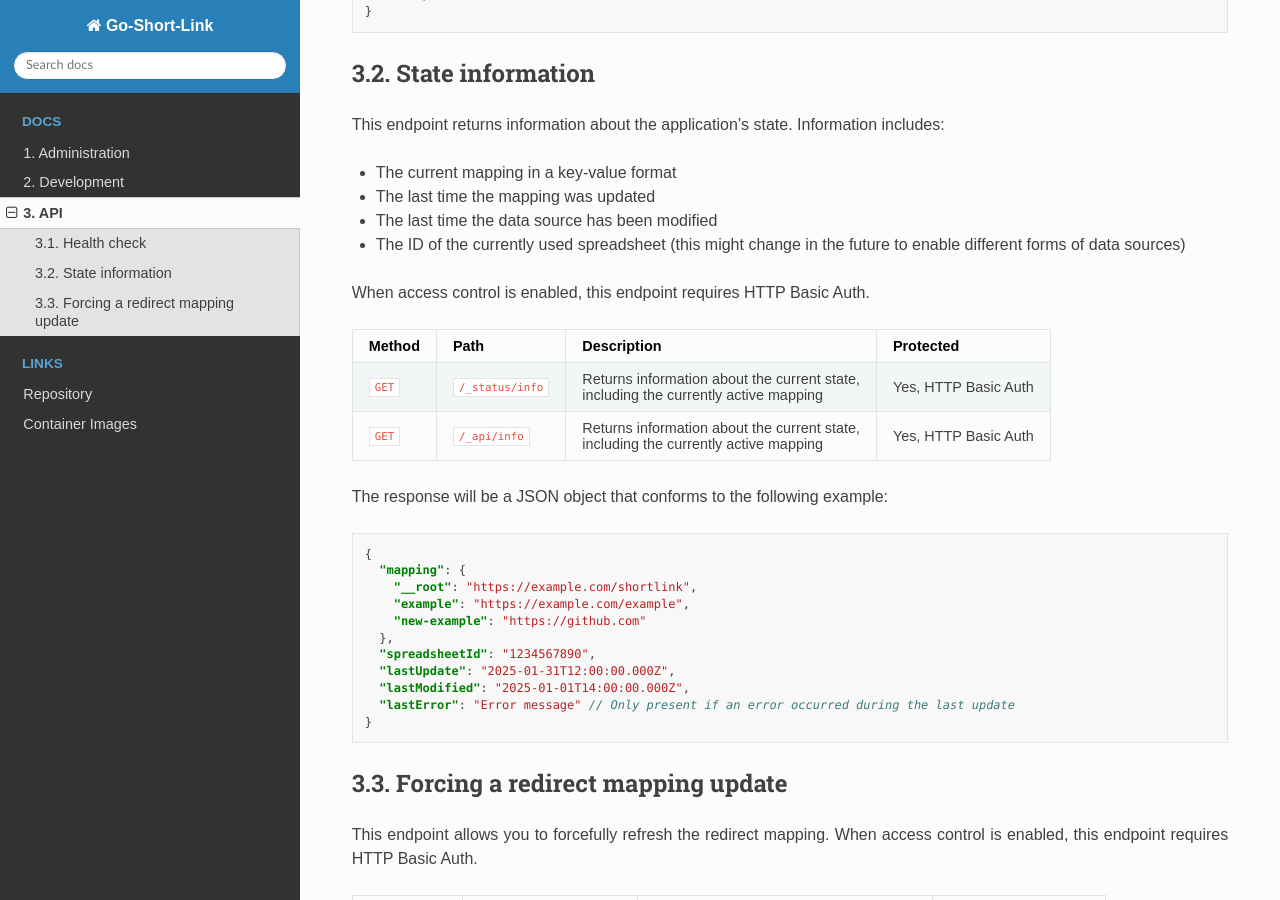
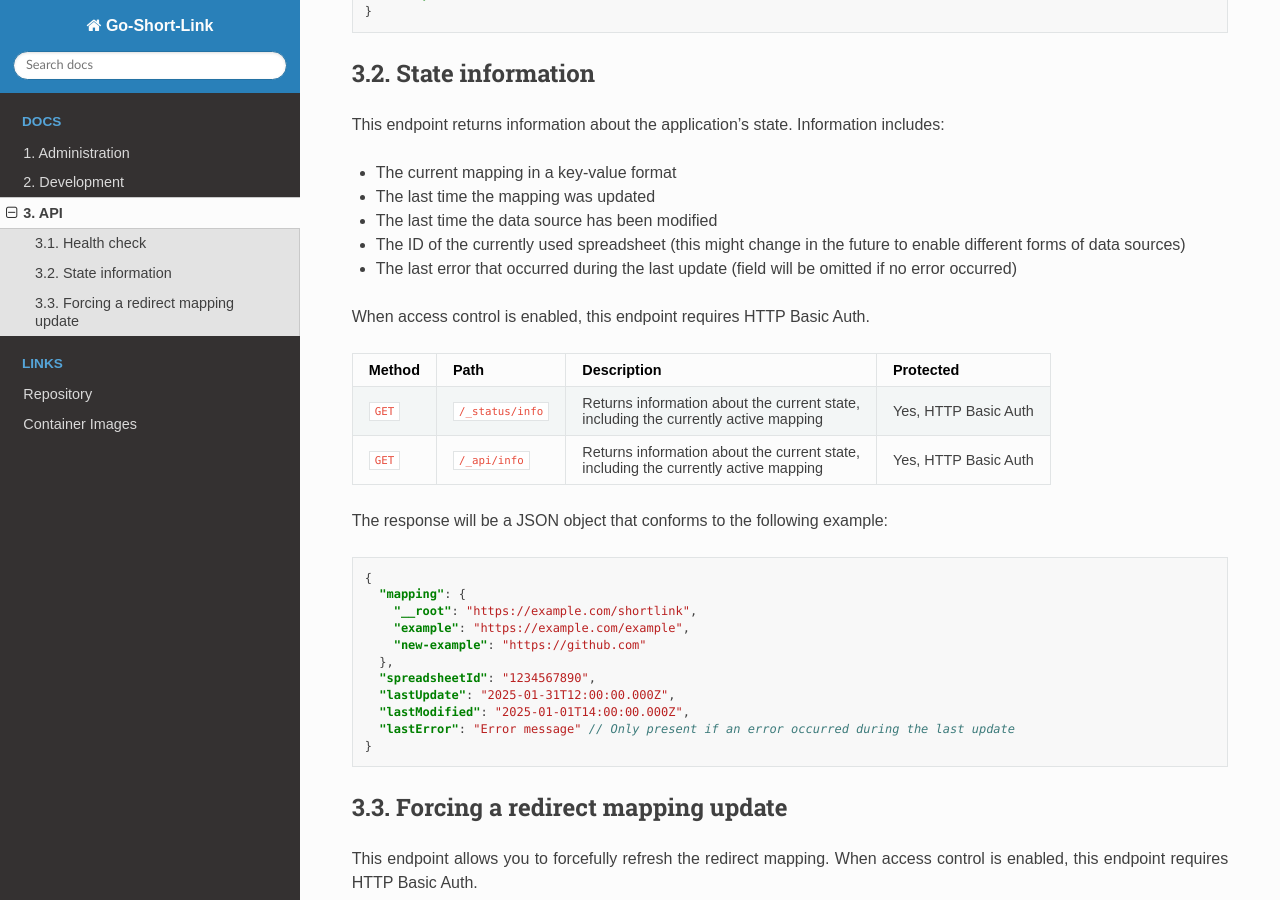
Before and after one commit to fanonwue/go-short-link, a Sphinx documentation site: the page built from docs/api.md, in a window 1280 px wide and 900 px high, scrolled down 802 px. Built offline with Sphinx 7.4.7 and the Read the Docs theme 3.1.0, drawn with Linux system fonts in a browser that asks for light colours.

Commit message:
Docs: Mention lastError value of the info API endpoint

```diff
--- a/docs/api.md
+++ b/docs/api.md
@@ -39,6 +39,7 @@ This endpoint returns information about the application's state. Information inc
 - The last time the mapping was updated
 - The last time the data source has been modified
 - The ID of the currently used spreadsheet (this might change in the future to enable different forms of data sources)
+- The last error that occurred during the last update (field will be omitted if no error occurred)
 
 When access control is enabled, this endpoint requires HTTP Basic Auth.
 
```
